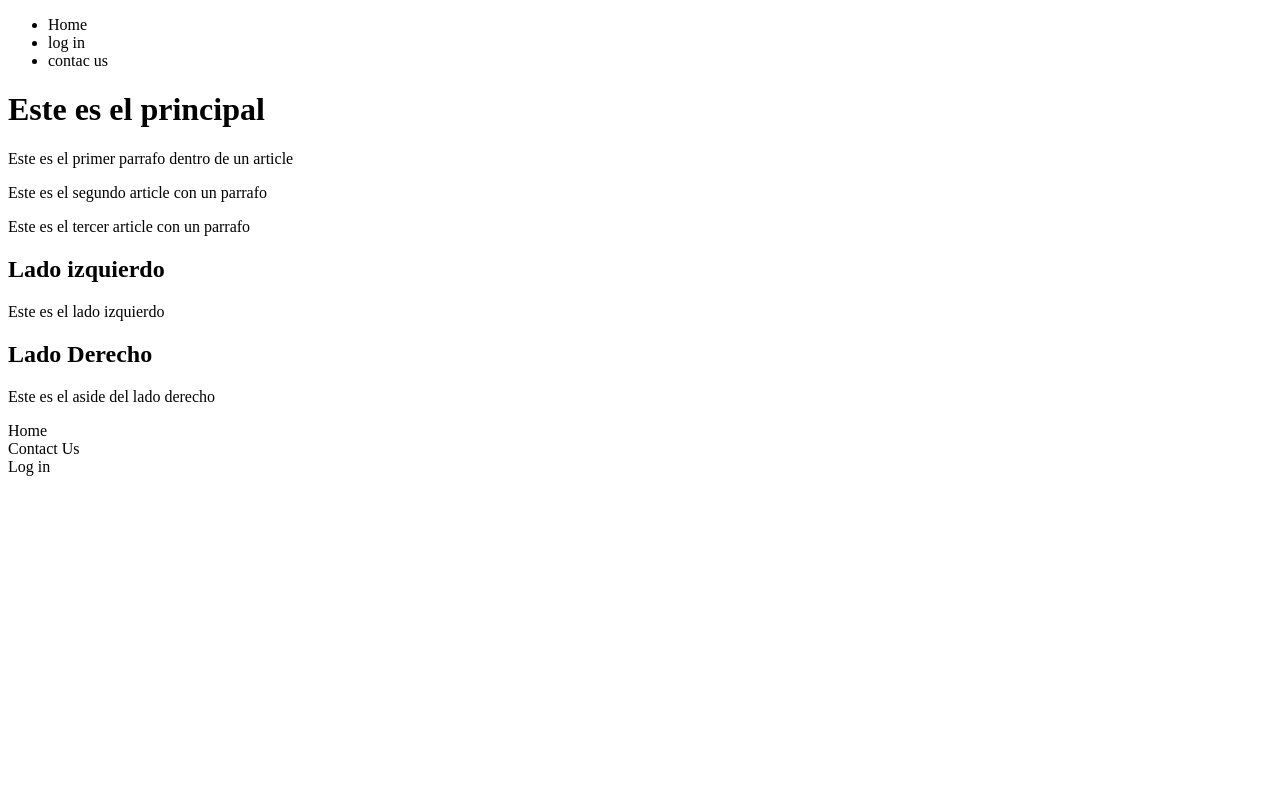
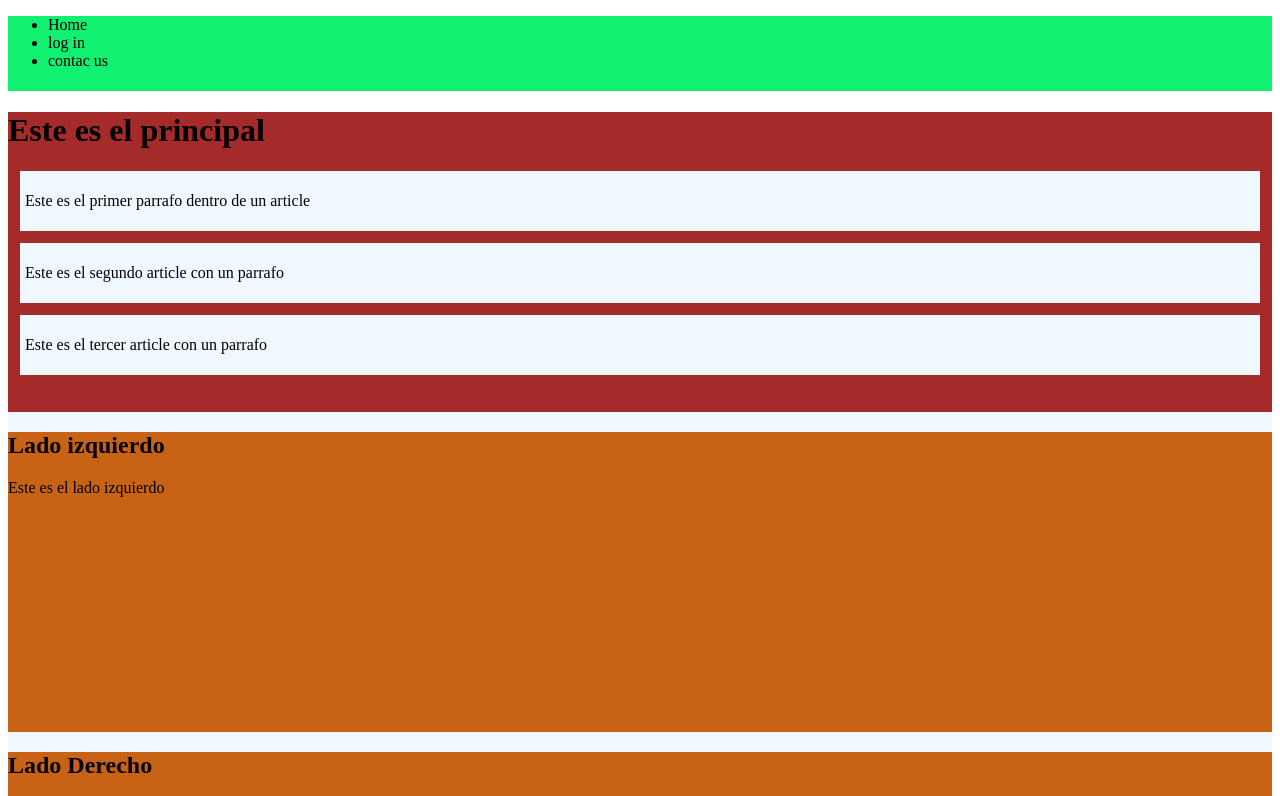
Before and after one commit to andresLedema/practicas-maquetado-practica2, a plain HTML site: page index.html in a window 1280 px wide. Shown: the top 796 px of the page. Drawn offline with Linux system fonts and the light colour scheme.

Commit message:
terminado

```diff
--- a/index.html
+++ b/index.html
@@ -1,14 +1,15 @@
 <!DOCTYPE html>
 <html lang="en">
 <head>
+    <link rel="stylesheet" href="./styless.css">
     <meta charset="UTF-8">
     <meta http-equiv="X-UA-Compatible" content="IE=edge">
     <meta name="viewport" content="width=device-width, initial-scale=1.0">
-    <title>Practica1</title>
+    <title>Practica2</title>
 </head>
 <body>
-    <header>
-        <nav>
+    <header id="header">
+        <nav class="nav">
             <ul>
                 <li>Home</li>
                 <li>log in</li>
@@ -16,35 +17,35 @@
             </ul>
         </nav>
     </header>
-    <main>
-        <div>
+    <main id="main">
+        <div class="main-h1">
             <h1>Este es el principal</h1>
-        </div>
-        <section>
-            <article>
+            <section class="section">
+                <article class="article1">
                     <p>Este es el primer parrafo dentro de un article</p>
                 </article>
-            <article>
+                <article class="article2">
                     <p>Este es el segundo article con un parrafo</p>
                 </article>
-            <article>
+                <article class="article3">
                     <p>Este es el tercer article con un parrafo</p>
                 </article>
             </section>
-        <aside>
-            <div>
+        </div>
+        <aside class="aside-izquierdo">
+            <div class="div-aside-izquierdo">
                 <h2>Lado izquierdo</h2>
                 <p>Este es el lado izquierdo</p>
             </div>
         </aside>
-        <aside>
-            <div>
+        <aside class="aside-derecho">
+            <div class="div-aside-derecho">
                 <h2>Lado Derecho</h2>
                 <p>Este es el aside del lado derecho</p>
             </div>
         </aside>
     </main>
-    <footer>
+    <footer id="footer">
         <div>
             <a #>Home</a>
         </div>
--- /dev/null
+++ b/styless.css
@@ -0,0 +1,40 @@
+#header {
+    background-color: rgb(16, 241, 113);
+    height: 75px;
+    margin-top: 0%;
+}
+#main {
+    background-color: aliceblue;
+    margin-top: 15px;
+}
+.main-h1 {
+    background-color: brown;
+    height: 300px;
+}
+.article1 {
+    background-color: aliceblue;
+    margin: 12px;
+    padding: 5px;
+}
+.article2 {
+    background-color: aliceblue;
+    margin: 12px;
+    padding: 5px;
+}
+.article3 {
+        background-color: aliceblue;
+    margin: 12px;
+    padding: 5px;
+}
+.aside-izquierdo {
+    background-color: rgb(200, 99, 21);
+    height: 300px;
+}
+.aside-derecho {
+    background-color: rgb(200, 99, 21);
+    height: 300px;
+}
+#footer {
+    background-color: rgb(228, 115, 241);
+    margin-top: 25px;
+}
```
Lines whose indentation alone changed are shown as unchanged.
